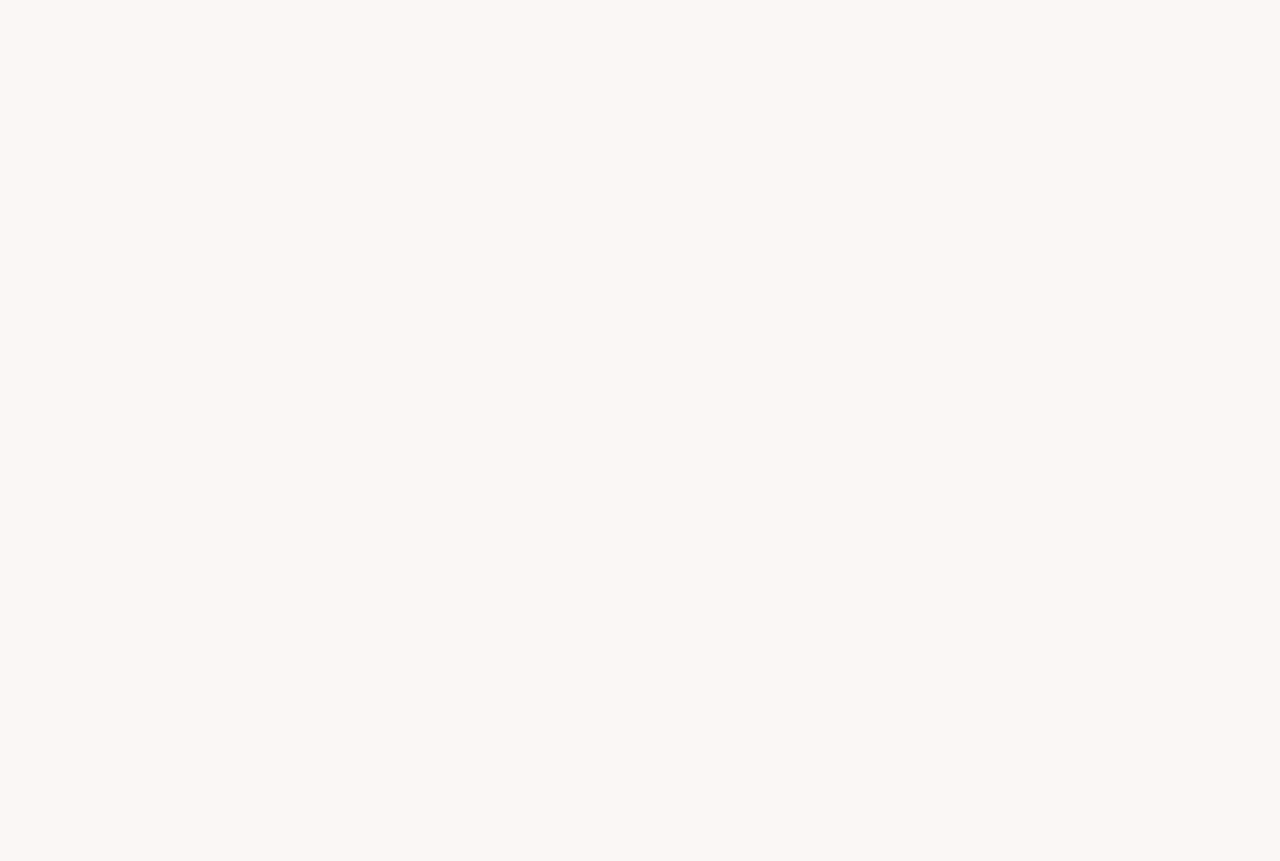
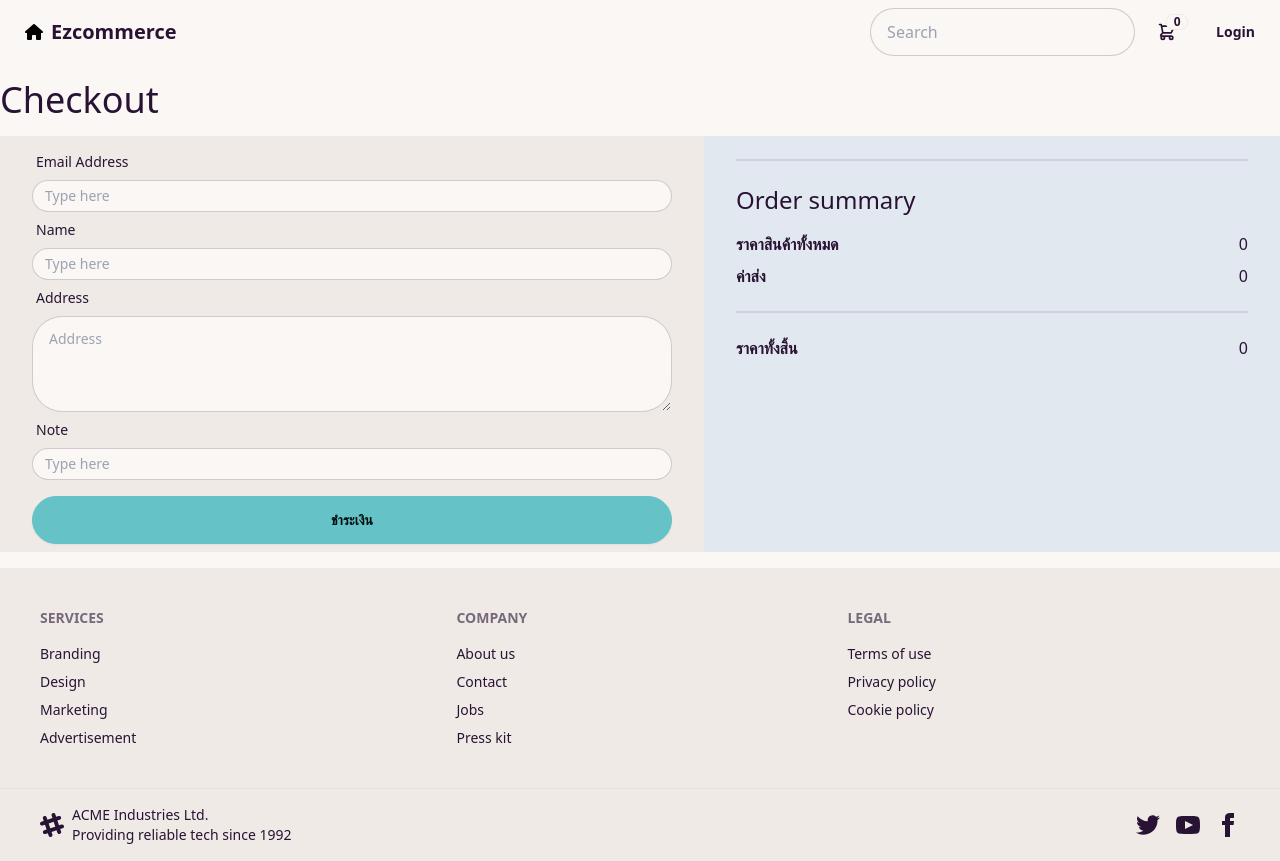
Before and after one commit to Tenkris/EzcomVu, a Vue app: page /checkout in a window 1280 px wide. Before the commit this address had no page. Before the commit the page ends 800 px from the top, so only its background shows below. Built offline with nearby package versions, Linux system fonts and the light colour scheme.

Commit message:
feat: CheckoutView

```diff
--- a/src/router/index.js
+++ b/src/router/index.js
@@ -24,6 +24,11 @@ const router = createRouter({
       path: '/cart',
       name: 'cart',
       component: () => import('../views/CartView.vue')
+    },
+    {
+      path: '/checkout',
+      name: 'checkout',
+      component: () => import('../views/CheckoutView.vue')
     }
   ]
 })
--- a/src/stores/cart.js
+++ b/src/stores/cart.js
@@ -42,6 +42,24 @@ export const useUserCartStore = defineStore('user-cart', {
     removeItemInCart(index) {
       this.items.splice(index, 1)
       localStorage.setItem('cart-item', JSON.stringify(this.items))
+    },
+    checkout (checkoutData) {
+      console.log(checkoutData)
+      let checkout = {
+        ...checkoutData,
+        totalPrice: this.summaryPrice,
+        paymentMethod: 'Credit Card',
+        createdAt: (new Date()).toLocaleString(),
+        orderNumber: `AA${(Math.floor(Math.random() * 900000) + 100000).toString()}`,
+        products: this.items
+      }
+      localStorage.setItem('checkout-data', JSON.stringify(checkout))
+    },
+    loadCheckout () {
+      let checkoutData = localStorage.getItem('checkout-data')
+      if (checkoutData) {
+        this.checkout = JSON.parse(checkoutData)
+      }
     }
   }
 })
--- a/src/views/CartView.vue
+++ b/src/views/CartView.vue
@@ -84,7 +84,7 @@ const removeItemInCart = index => {
               <div class="font-bold">ราคาทั้งสิ้น</div>
               <div>{{ cartStore.summaryPrice }} ฿</div>
             </div>
-            <RouterLink to="/" class="btn btn-primary w-full">
+            <RouterLink to="/checkout" class="btn btn-primary w-full">
               ชำระเงิน
             </RouterLink>
           </div>
--- /dev/null
+++ b/src/views/CheckoutView.vue
@@ -0,0 +1,122 @@
+<script setup>
+import UserLayout from '@/layouts/UserLayout.vue'
+
+import { computed, reactive, watch } from 'vue'
+import { RouterLink, useRouter } from 'vue-router'
+import { useUserCartStore } from '@/stores/cart'
+
+const checkoutForm = [
+  {
+    name: 'Email Address',
+    field: 'email'
+  },
+  {
+    name: 'Name',
+    field: 'name'
+  },
+  {
+    name: 'Address',
+    field: 'address'
+  },
+  {
+    name: 'Note',
+    field: 'note'
+  }
+]
+
+const userCartStore = useUserCartStore()
+const userCheckoutData = reactive({})
+const router = useRouter()
+
+watch(userCheckoutData, (newValue, oldValue) => {
+    // Handle changes to userCheckoutData
+    console.log('userCheckoutData changed:', newValue)
+})
+const checkoutsubmit = () => {
+  // submit checkout data
+  console.log('userCheckoutData', userCheckoutData)
+  userCartStore.checkout(userCheckoutData)
+
+}
+</script>
+
+<template>
+  <UserLayout>
+    <div class="container mx-auto my-4">
+      <h1 class="text-4xl mb-4">Checkout</h1>
+      <div class="flex">
+        <section class="flex-auto w-64 bg-base-200">
+          <div class="px-8 py-2">
+            <div
+              v-for="form in checkoutForm"
+              class="form-control w-full"
+            >
+              <label class="label">
+                <span class="label-text">{{ form.name }}</span>
+              </label>
+
+              <textarea
+                v-if="form.field === 'address'"
+                class="textarea textarea-bordered h-24"
+                placeholder="Address"
+                v-model="userCheckoutData[form.field]"
+              ></textarea>
+              <input
+                v-else
+                type="text"
+                placeholder="Type here"
+                class="input input-bordered input-sm w-full"
+                v-model="userCheckoutData[form.field]"
+              />
+            </div>
+            <button class="btn btn-primary w-full mt-4" @click="checkoutsubmit()">
+              ชำระเงิน
+            </button>
+          </div>
+        </section>
+        <section class="flex-auto w-32 bg-slate-200">
+          <div class="px-8">
+            <ul>
+              <li v-for="(item, index) in userCartStore.items" class="px-2 flex py-6" :key="index">
+                <img
+                  class="w-40 object-cover object-center"
+                  :src="item.imageUrl"
+                />
+                <div class="flex flex-col justify-between ml-4">
+                  <div>
+                    <div>{{ item.name }}</div>
+                    <div>จำนวน: {{ item.quantity }}</div>
+                  </div>
+                  <div class="flex mt-2">
+                    <RouterLink :to="{ name: 'cart' }">
+                      <button>Edit</button>
+                    </RouterLink>
+                  </div>
+                </div>
+              </li>
+            </ul>
+            <div class="divider"></div>
+            <div class="mb-4">
+              <h2 class="text-2xl">Order summary</h2>
+              <div class="mt-4 m-0">
+                <div class="flex align-middle justify-between mb-2">
+                  <div class="font-bold">ราคาสินค้าทั้งหมด</div>
+                  <div>{{ userCartStore.summaryPrice }}</div>
+                </div>
+                <div class="flex align-middle justify-between mb-2">
+                  <div class="font-bold">ค่าส่ง</div>
+                  <div>0</div>
+                </div>
+                <div class="divider"></div>
+                <div class="flex align-middle justify-between mb-2">
+                  <div class="font-bold">ราคาทั้งสิ้น</div>
+                  <div>{{ userCartStore.summaryPrice }}</div>
+                </div>
+              </div>
+            </div>
+          </div>
+        </section>
+      </div>
+    </div>
+  </UserLayout>
+</template>
```
